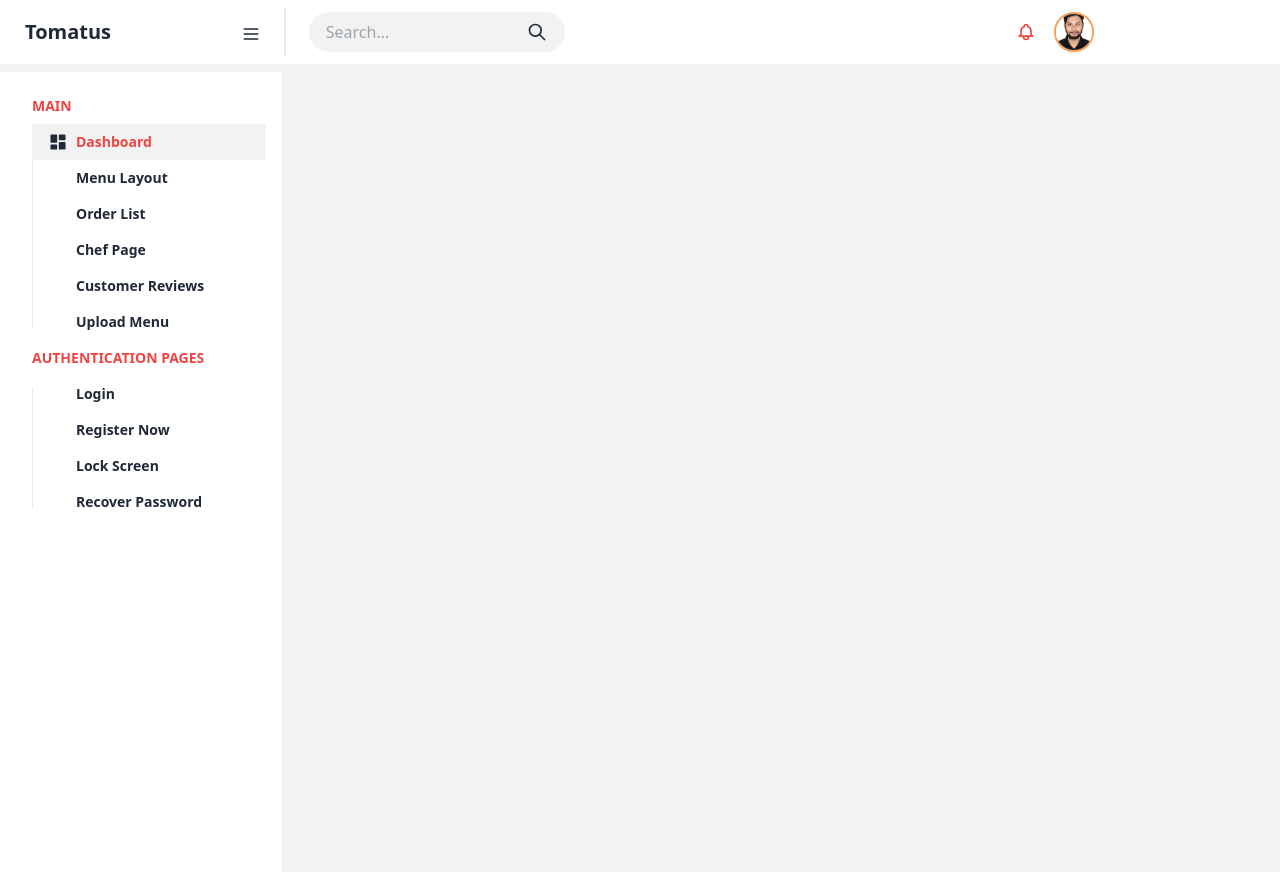
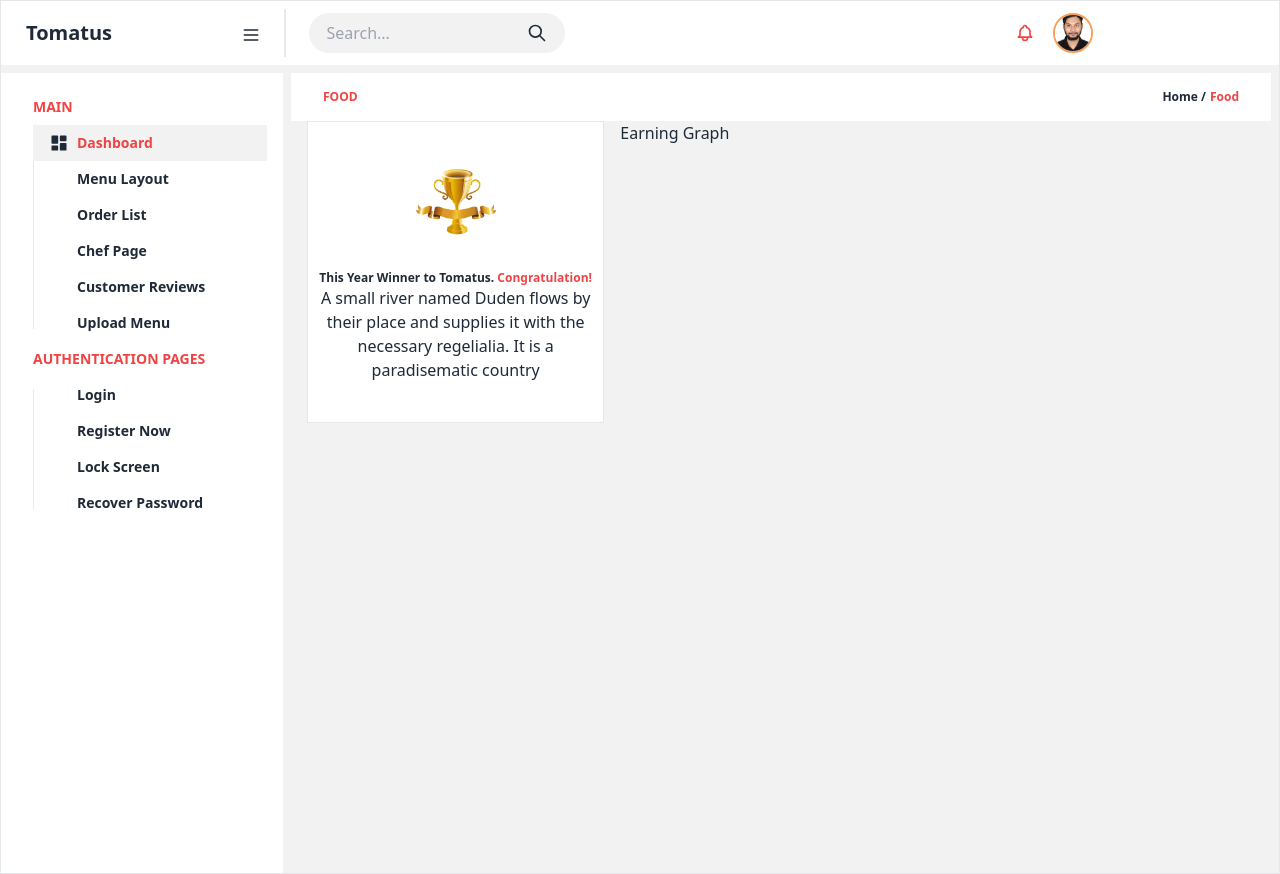
Before and after one commit to mirzaistiakhislam/tomatus-clone, a React (Vite) app: page / in a window 1280 px wide. Built offline with nearby package versions, Linux system fonts and the light colour scheme.

Commit message:
install rechart for earning graph

```diff
--- a/package.json
+++ b/package.json
@@ -16,6 +16,7 @@
     "react-dom": "^18.2.0",
     "react-icons": "^4.11.0",
     "react-router-dom": "^6.18.0",
+    "recharts": "^2.9.3",
     "sort-by": "^1.2.0"
   },
   "devDependencies": {
--- /dev/null
+++ b/src/components/EarningGraph/EarningGraph.jsx
@@ -0,0 +1,11 @@
+
+
+const EarningGraph = () => {
+    return (
+        <div>
+            Earning Graph
+        </div>
+    );
+};
+
+export default EarningGraph;
--- /dev/null
+++ b/src/components/Nav/Nav.jsx
@@ -0,0 +1,17 @@
+
+
+const Nav = () => {
+    return (
+        <div className="mx-2 bg-base-100">
+            <div className="w-full flex justify-between p-4">
+                <p className="text-xs font-bold text-red-500 grid place-content-center pl-4">FOOD</p>
+                <div className="flex text-xs font-bold pr-4">
+                    <p>Home / </p>
+                    <p className="text-red-500 ml-1"> Food</p>
+                </div>
+            </div>
+        </div>
+    );
+};
+
+export default Nav;
--- /dev/null
+++ b/src/components/Prize/Prize.jsx
@@ -0,0 +1,20 @@
+import prize from '../../assets/prize.png';
+
+const Prize = () => {
+    return (
+        <div className="bg-base-100 border ml-6">
+            <div className="w-full bg-base-100 py-10">
+                <figure className="mx-auto w-20 h-16">
+                    <img src={prize} alt="" className="rounded-xl" />
+                </figure>
+                <div className="items-center text-center mt-4">
+                    <span className="text-xl text-white font-semibold">15<sup className="text-sm">th</sup> Years</span>
+                    <p className='text-xs font-bold'>This Year Winner to Tomatus. <span className='text-red-500'>Congratulation!</span></p>
+                    <p>A small river named Duden flows by their place and supplies it with the necessary regelialia. It is a paradisematic country</p>
+                </div>
+            </div>
+        </div>
+    );
+};
+
+export default Prize;
--- a/src/pages/Home/Home.jsx
+++ b/src/pages/Home/Home.jsx
@@ -1,15 +1,27 @@
 import NavBar from "../../components/NavBar/NavBar";
 import { BiSolidDashboard } from "react-icons/bi";
 import './Home.css';
+import Nav from "../../components/Nav/Nav";
+import Prize from "../../components/Prize/Prize";
+import EarningGraph from "../../components/EarningGraph/EarningGraph";
 
 const Home = () => {
     return (
-        <div className="bg-base-200">
+        <div className="bg-base-200 border">
             <NavBar></NavBar>
             <div className="drawer lg:drawer-open">
                 <input id="my-drawer-2" type="checkbox" className="drawer-toggle" />
-                <div className="drawer-content flex flex-col items-center justify-center">
+                <div className="drawer-content">
                     {/* Page content here */}
+                    <Nav></Nav>
+                    <div className="grid grid-cols-12 gap-4">
+                        <div className="col-span-4">
+                            <Prize></Prize>
+                        </div>
+                        <div className="col-span-5">
+                            <EarningGraph></EarningGraph>
+                        </div>
+                    </div>
                     <label htmlFor="my-drawer-2" className="btn btn-primary drawer-button lg:hidden">Open drawer</label>
 
                 </div>
```
Also changed, not shown: src/assets/prize.png (added), 1 other file (tests, documents, lock files or other folders).
